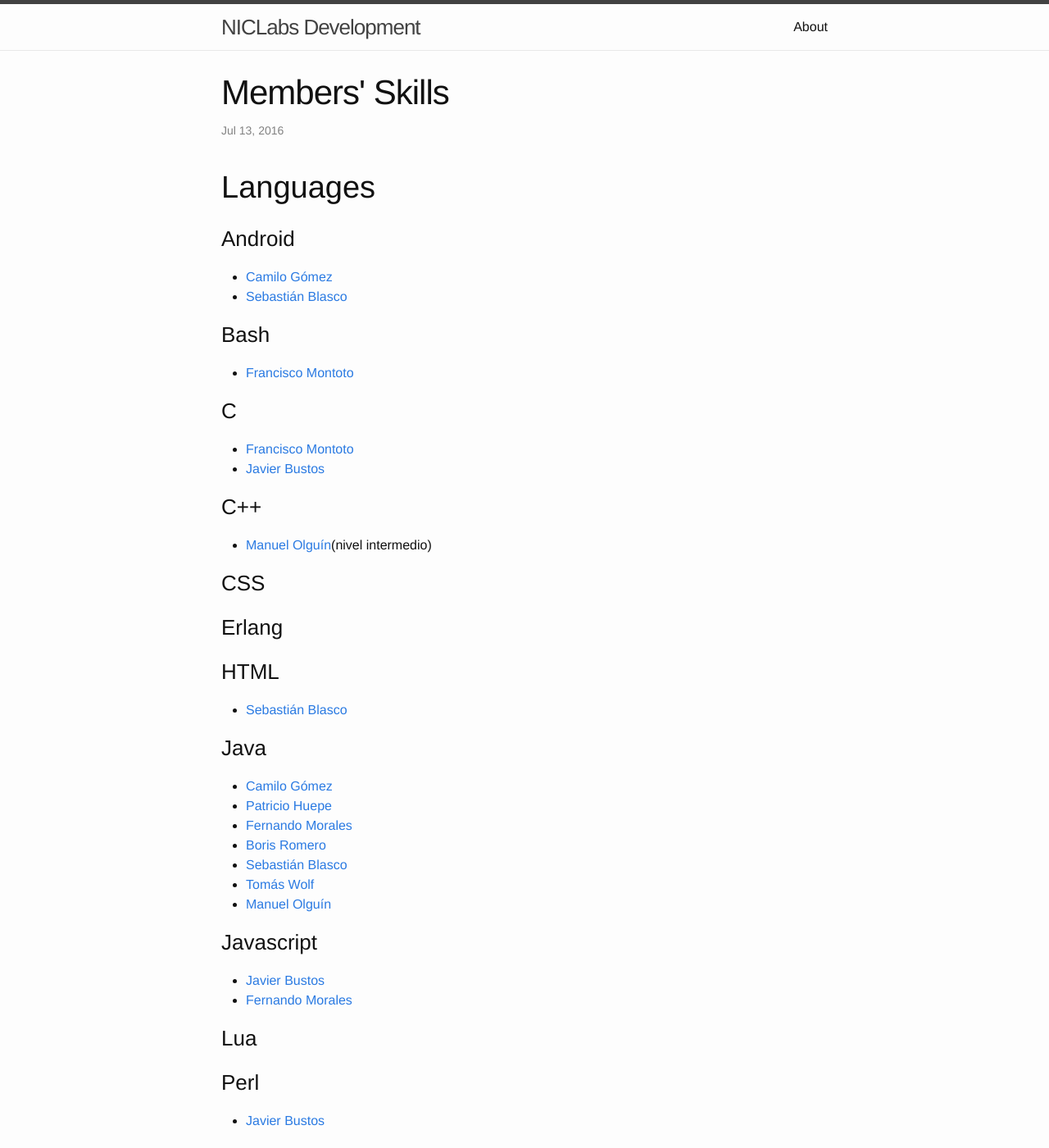
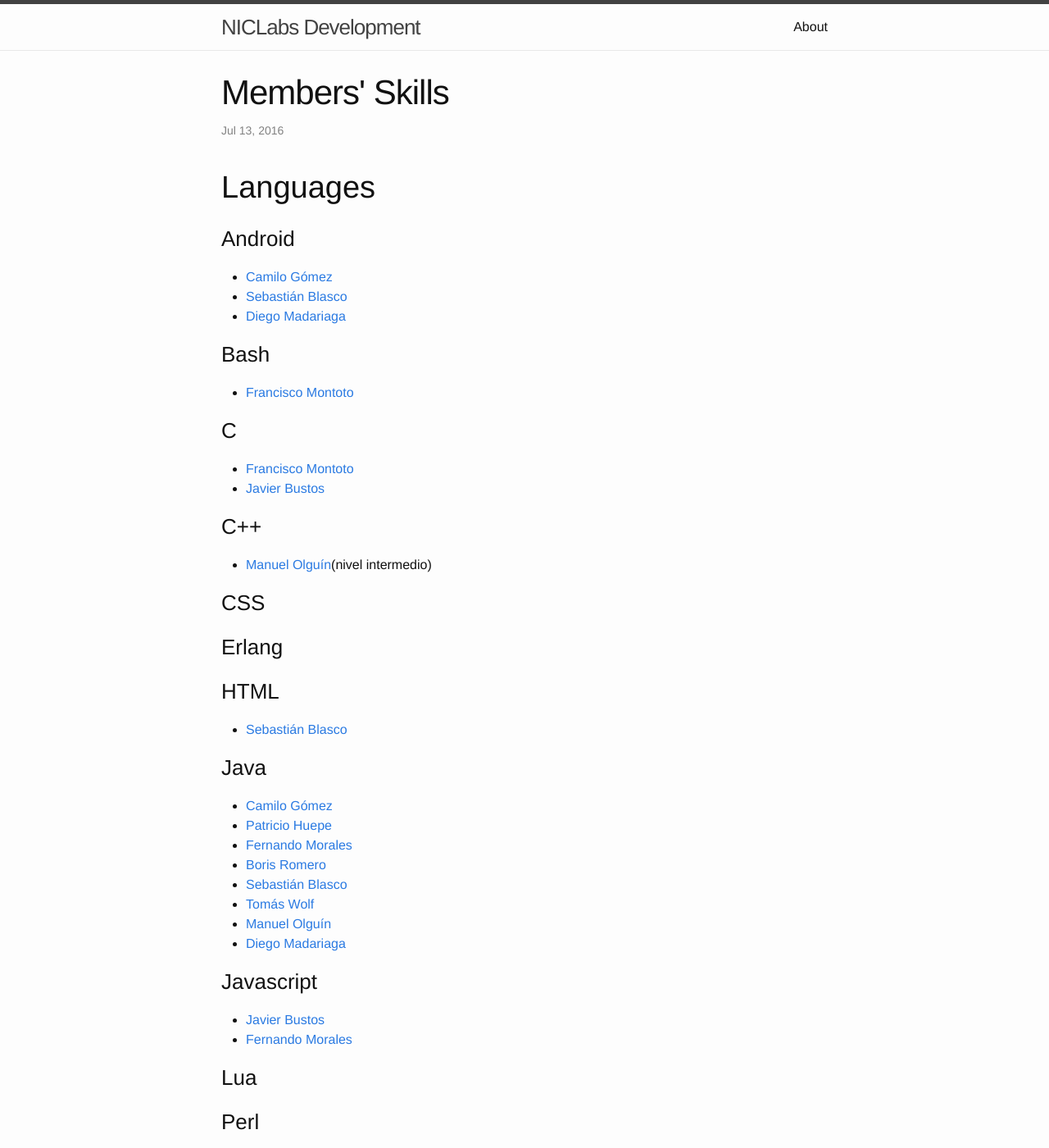
Before and after one commit to niclabs/development, a Jekyll site: the page built from _posts/2016-07-13-member-skills.markdown, in a window 1280 px wide and 1400 px high. Shown: the whole window at 82% size. Built offline with Jekyll 4.4.1, drawn with Linux system fonts in a browser that asks for light colours.

Commit message:
Add Diego skills

```diff
--- a/_posts/2016-07-13-member-skills.markdown
+++ b/_posts/2016-07-13-member-skills.markdown
@@ -10,6 +10,7 @@ categories: dev
 
   - [Camilo Gómez][camilog]
   - [Sebastián Blasco][sebablasko]
+  - [Diego Madariaga][dmadariaga]
 
 ### Bash
 
@@ -40,6 +41,7 @@ categories: dev
   - [Sebastián Blasco][sebablasko]
   - [Tomás Wolf][twolfvb]
   - [Manuel Olguín][molguin92]
+  - [Diego Madariaga][dmadariaga]
 
 ### Javascript
 
```
Also changed, not shown: other parts of _posts/2016-07-13-member-skills.markdown (+1 -0 lines).
